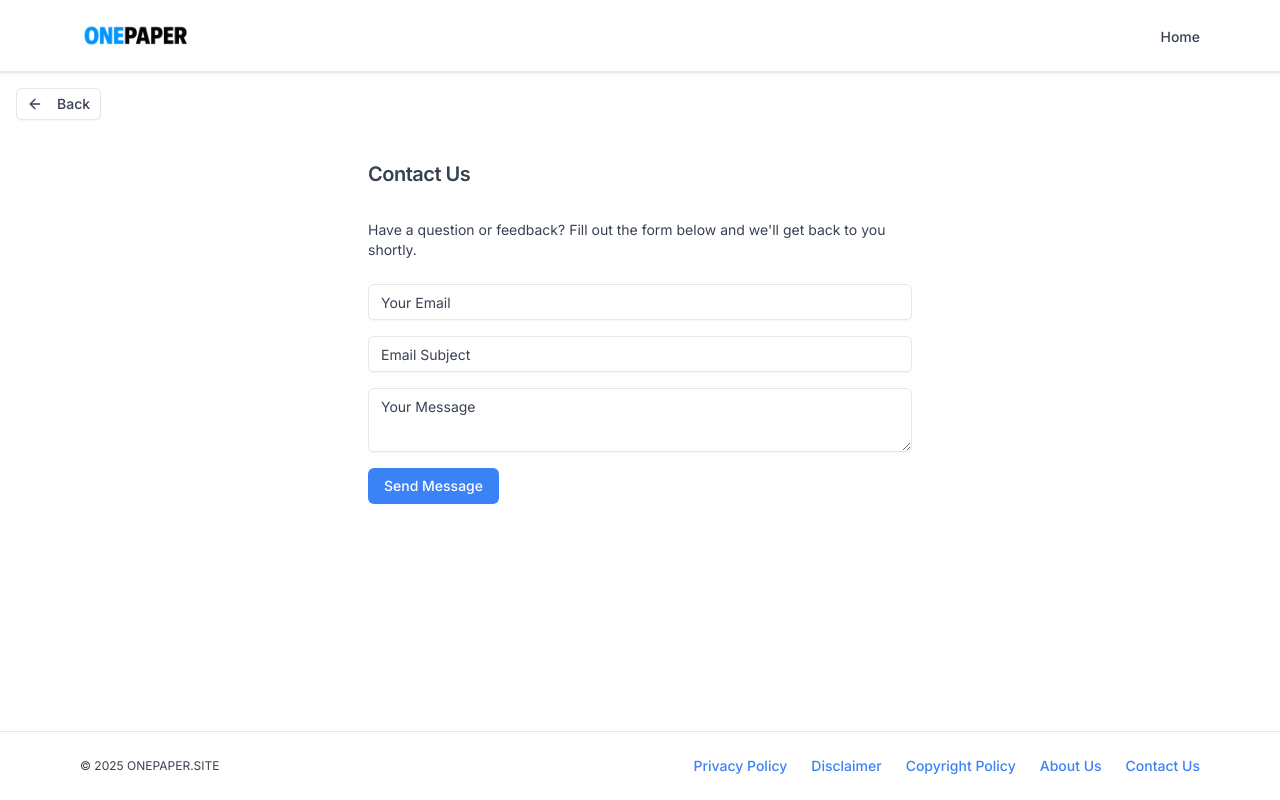
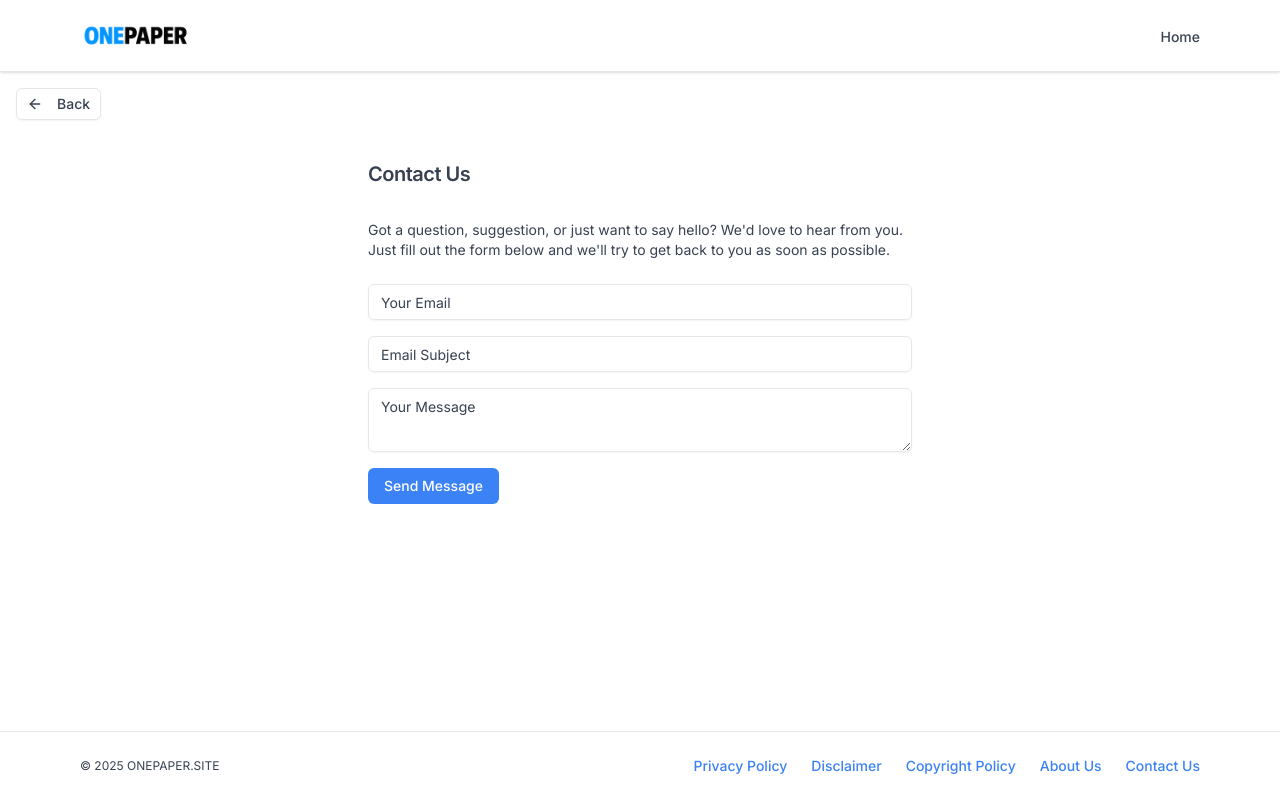
Before and after one commit to waqarkhan424/mcqs-app, a Next.js app: page /contact-us in a window 1280 px wide. Built offline with nearby package versions, Linux system fonts and the light colour scheme.

Commit message:
new commit

```diff
--- a/app/contact-us/page.tsx
+++ b/app/contact-us/page.tsx
@@ -27,7 +27,8 @@ export default function ContactUsPage() {
         <div className="max-w-xl mx-auto px-4 py-10 space-y-6">
             <Typography variant="h2">Contact Us</Typography>
             <p className="text-sm text-muted-foreground">
-                Have a question or feedback? Fill out the form below and we'll get back to you shortly.
+                Got a question, suggestion, or just want to say hello? We'd love to hear from you.
+                Just fill out the form below and we'll try to get back to you as soon as possible.
             </p>
 
             <form action={handleSubmit} className="space-y-4">
@@ -40,8 +41,12 @@ export default function ContactUsPage() {
                 </Button>
             </form>
 
-            {status === "sent" && <p className="text-green-600">Message sent!</p>}
-            {status === "error" && <p className="text-red-600">Failed to send message.</p>}
+            {status === "sent" && (
+                <p className="text-green-600">Thanks for reaching out! Your message has been sent.</p>
+            )}
+            {status === "error" && (
+                <p className="text-red-600">Oops! Something went wrong. Please try again.</p>
+            )}
         </div>
     );
 }
```
